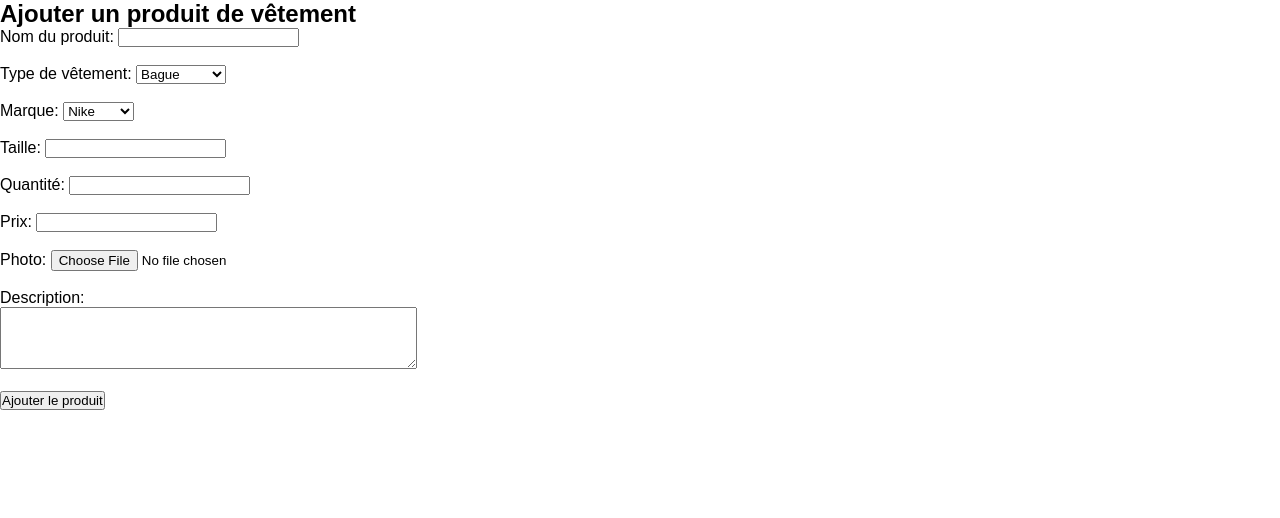
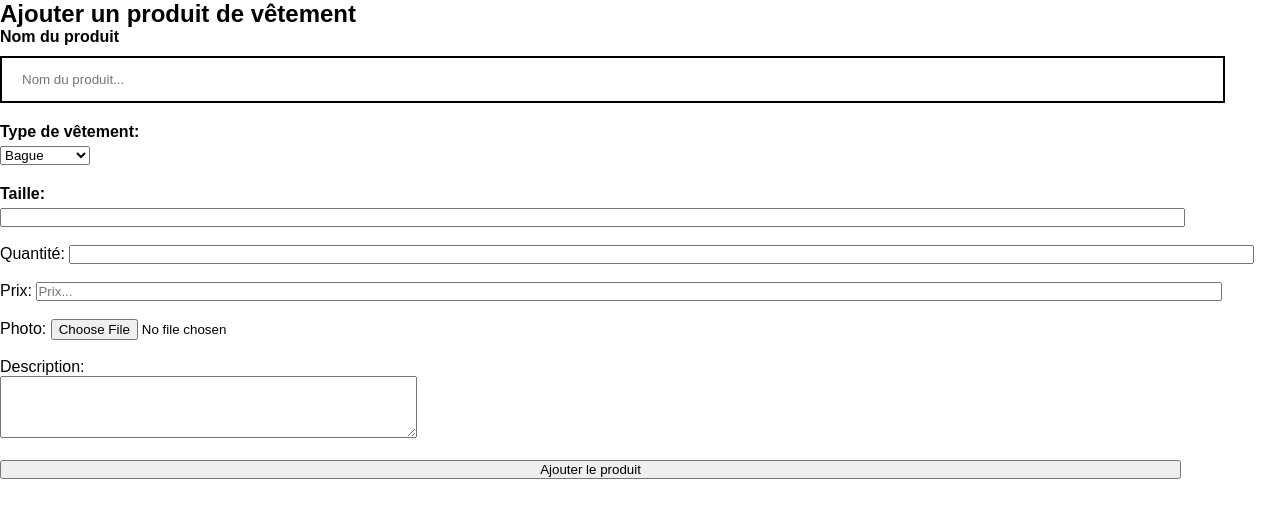
Before and after one commit to alvisevenezia/DevWebIng1, a PHP site: page /ajoutprod.php in a window 1280 px wide. Shown: the part 80-598 px from the top of the page. Run offline with PHP 8.4, Linux system fonts and the light colour scheme.

Commit message:
je push pour merge et pull

```diff
--- a/ajoutprod.php
+++ b/ajoutprod.php
@@ -1,5 +1,6 @@
 <!DOCTYPE html>
 <html>
+
 <head>
     <meta charset="UTF-8">
     <meta http-equiv="X-UA-Compatible" content="IE=edge">
@@ -7,16 +8,23 @@
     <link rel="stylesheet" href="css/style.css">
     <title>AjoutProd</title>
 </head>
+
 <body>
     <header>
         <?php include_once("navbar.php");?>
     </header>
     <h2>Ajouter un produit de vêtement</h2>
     <form action="ajoutprod.php" method="POST" enctype="multipart/form-data">
-        <label for="nom">Nom du produit:</label>
-        <input type="text" id="nom" name="nom" required><br><br>
+        <div class="container">
+            <div class="left-container">
+                <h4>Nom du produit</h4>
+                <input id="nom" class="prenom" type="text" placeholder="Nom du produit..." name="nom" required>
+            </div>
+        </div>
 
-        <label for="type">Type de vêtement:</label>
+        <div class="container">
+            <div class="left-container">
+                <h4>Type de vêtement:</h4>
                 <select id="type" name="type" required>
                     <option value="bague">Bague</option>
                     <option value="chapeau">Chapeau</option>
@@ -25,23 +33,21 @@
                     <option value="tshirt">T-Shirt</option>
                     <option value="jeans">Jeans</option>
                     <option value="hoddie">Hoodie</option>
-        </select><br><br>
+                </select>
+            </div>
+        </div>
 
-        <label for="marque">Marque:</label>
-        <select id="marque" name="marque" required>
-            <option value="nike">Nike</option>
-            <option value="carhartt">Carhartt</option>
-            <option value="addidas">Addidas</option>
-        </select><br><br>
 
-        <label for="taille">Taille:</label>
-        <input type="text" id="taille" name="taille"><br><br>
+        <div class="container">
+                    <div class="left-container">
+                        <h4>Taille:</h4>
+        <input type="text" id="taille"  name="taille"><br><br>
 
         <label for="quantite">Quantité:</label>
         <input type="number" id="quantite" name="quantite" min="1" required><br><br>
 
         <label for="prix">Prix:</label>
-        <input type="number" id="prix" name="prix" min="0" step="0.01" required><br><br>
+        <input type="number" id="prix" name="prix" min="0" placeholder="Prix..." step="1" required><br><br>
 
         <label for="photo">Photo:</label>
         <input type="file" id="photo" name="photo" required><br><br>
@@ -59,4 +65,5 @@
     }
     ?>
 </body>
+
 </html>
```
Also changed, not shown: php/reccupprod.php (+3 -4 lines). Lines whose indentation alone changed are shown as unchanged.
